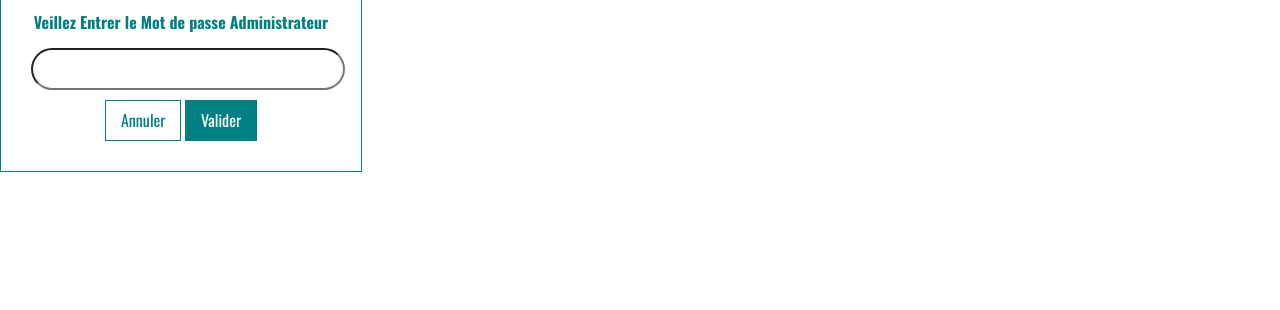
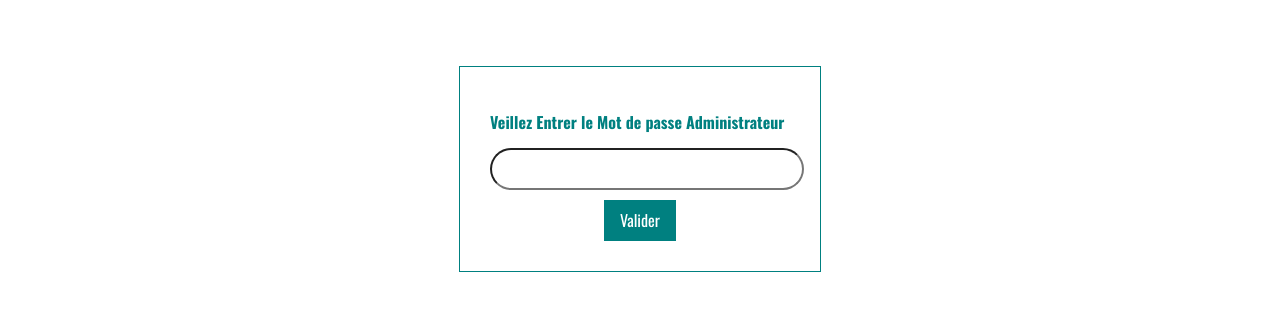
Before and after one commit to JoeMayinzi/DRH-Consulting, a website built with Parcel: page index.html in a window 1280 px wide. Both pictures are taken after a click on the link "Créer un article". Shown: the part 114-424 px from the top of the page. Built offline with nearby package versions, Linux system fonts and the light colour scheme.

Commit message:
Codage du popup de securisation de la page admin

```diff
--- /dev/null
+++ b/admin/admin.css
@@ -0,0 +1,4 @@
+body {
+    background: teal;
+    color: white;
+}
--- a/css/main.css
+++ b/css/main.css
@@ -35,7 +35,8 @@ nav ul {
   background: #fff;
   border: 1px solid teal;
   padding: 30px;
-  text-align: center;
+  margin: 100px auto;
+
 
 }
 .Modal p {
@@ -49,6 +50,8 @@ nav ul {
   padding: 10px 5px;
   border-radius: 50px;
   outline: teal;
+  color: teal;
+  font-weight: 700;
 }
 .form-btn {
   text-align: center;
--- a/index.html
+++ b/index.html
@@ -26,7 +26,7 @@
 
   <nav>
     <div class="nav-brand">
-      <h1><a href="./index.html">DRH-Consulting</a></h1>
+      <h1><a href="/admin/admin.html">DRH-Consulting</a></h1>
     </div>
     <div class="nav-link">
       <ul>
@@ -42,8 +42,7 @@
         <input type="text">
       </div>
       <div class="form-btn">
-        <button type="button" class="btn btn-primary">Annuler</button>
-        <button type="submit" class="btn btn-secondary">Valider</button>
+        <button  class="btn btn-secondary">Valider</button>
       </div>
     </form>
   </div>
--- a/js/main.js
+++ b/js/main.js
@@ -1,12 +1,25 @@
 const createArticleLink = document.querySelector(".create-art-link");
+const popup = document.querySelector(".Modal");
+const form = document.querySelector("form");
+const passwordInput = document.querySelector("form input");
+const password = 123456789;
+
+
+popup.style.display = "none"
 
 const Modal = () => {
-    const div = document.createElement("div");
-    const msg = document.createElement("p")
-    msg.append(div)
+    popup.style.display = "block";
+    form.addEventListener("submit", (e)=>{
+        e.preventDefault()
+        if (passwordInput.value == password) {
+            location.assign("http://127.0.0.1:5500/admin/admin.html");
+        } else {
+           location.assign("http://127.0.0.1:5500/index.html?")
+        }
+        console.log(passwordInput.value)
 
-    div.classList.add("modal")
-    console.log(msg)
+    })
+
 
 }
 
```
Also changed, not shown: admin/admin.html (added, +15 -0 lines).
